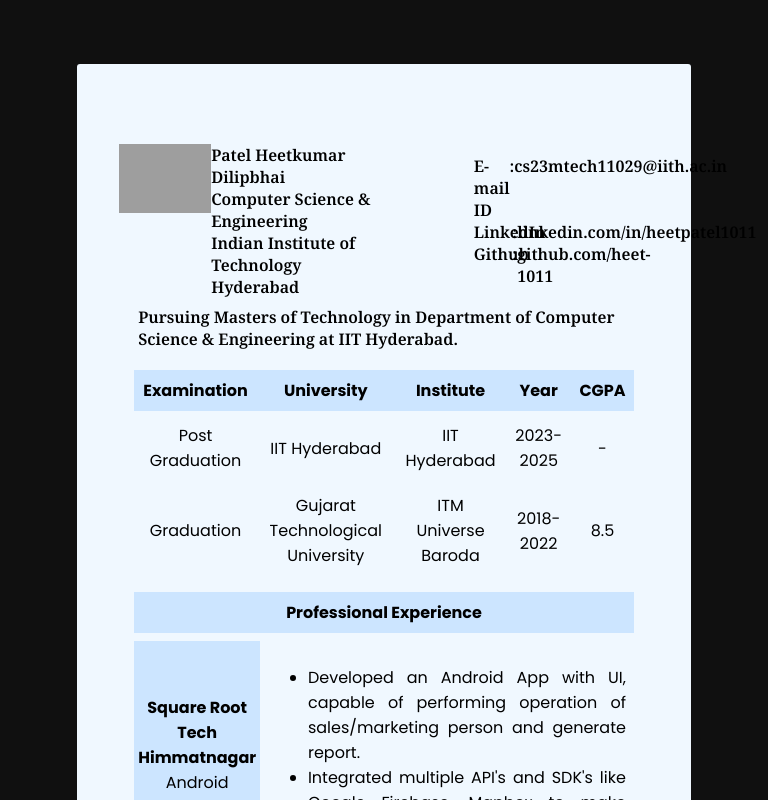
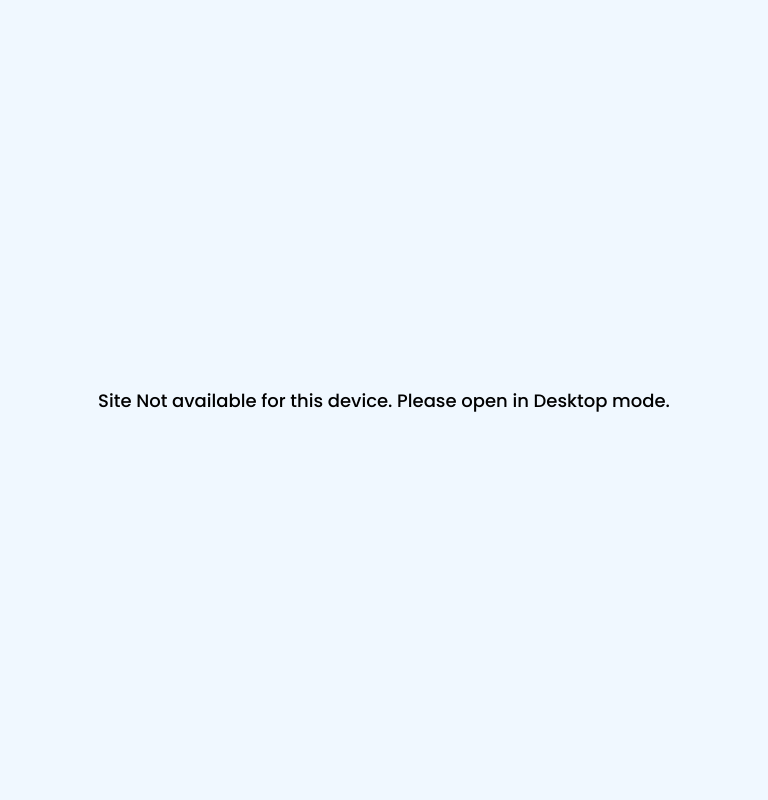
Before and after one commit to heet-1011/resume, a plain HTML site: page index.html in a window 768 px wide. Shown: the top 800 px of the page. Drawn offline with nearby package versions, Linux system fonts and the light colour scheme; no server answers; grey boxes are pictures that could not be loaded.

Commit message:
Update style.css

```diff
--- a/style.css
+++ b/style.css
@@ -1,4 +1,10 @@
 @import url('https://fonts.googleapis.com/css2?family=Noto+Serif:wght@300;400;500;600&family=Poppins:wght@300;400;500;600;700&display=swap');
+
+
+* {
+    scroll-behavior: smooth;
+    user-select: none;
+}
 
 body {
     display: flex;
@@ -10,10 +16,11 @@ body {
     color: black;
 }
 
-.logobucket{
+body::-webkit-scrollbar{
+    display: none;
 }
 
-.logo{
+.logo {
     height: 9vw;
 }
 
@@ -27,6 +34,7 @@ section {
 }
 
 #currpos {
+    margin: 0%;
     width: 80vw;
     padding-top: 1vh;
     display: flex;
@@ -54,16 +62,18 @@ section {
     border-top-left-radius: 3px;
 }
 
-.dcontent{
+.dcontent {
     display: flex;
     justify-content: space-between;
-    width: 57vw;
+    width: 54vw;
     align-items: center;
+    margin-left: 1vw;
+    margin-right: 1vw;
 }
 
 .contentblock {
     display: inline-block;
-    width: 40%;
+    width: 27vw;
 }
 
 .content {
@@ -72,12 +82,12 @@ section {
 
 .chead {
     display: inline-block;
-    width: 22%;
+    width: 6vw;
 }
 
 .cdiv {
     display: inline-block;
-    width: 3%;
+    width: 1vw;
 }
 
 #study {
@@ -149,7 +159,7 @@ div.heading {
 }
 
 .table-wrapper table thead tr th div:last-child {
-    font-size: small;
+    font-size: 0.85em;
 }
 
 .table-wrapper table thead tr td {
@@ -163,3 +173,67 @@ div.heading {
     border-bottom-right-radius: 3px;
     border-bottom-left-radius: 3px;
 }
+
+#block{
+    display: none;
+}
+
+@media (min-width:1024px) and (max-width:1440px){
+    body{
+        font-size: 0.8em;
+    }
+
+    .dcontent{
+        margin-left: 0.8vw;
+        margin-right: 0.8vw;
+    }
+
+    .details .table-wrapper table thead tr th {
+        width: 14vw;
+    }
+
+    .table-wrapper table thead tr th div:last-child {
+        font-size: 0.75em;
+    }
+}
+
+@media (min-width:768px) and (max-width:1024px){
+    body{
+        font-size: 0.7em;
+    }
+
+    .dcontent{
+        margin-left: 0.8vw;
+        margin-right: 0.8vw;
+    }
+
+    .details .table-wrapper table thead tr th {
+        width: 14vw;
+    }
+
+    .table-wrapper table thead tr th div:last-child {
+        font-size: 0.7em;
+    }
+}
+
+@media (min-width:0px) and (max-width:768px){
+    #block{
+        position: fixed;
+        background-color: aliceblue;
+        height: 100%;
+        width: 100%;
+        top: 0%;
+        left: 0%;
+        display: flex;
+        flex-direction: column;
+        justify-content: center;
+        align-items: center;
+    }
+
+    #block div{
+        font-family: 'Poppins', sans-serif;
+        font-weight: 500;
+        font-size: large;
+        padding: 10px;
+    }
+}
```
